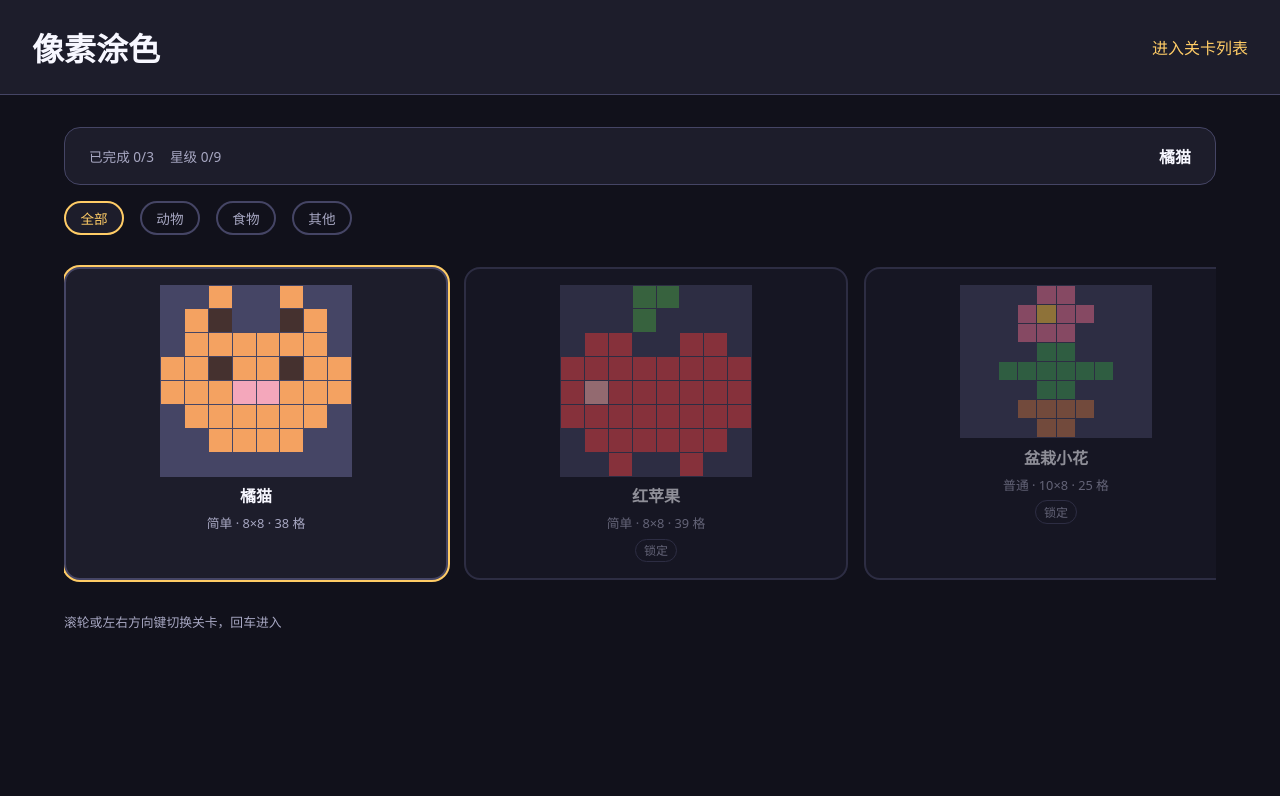
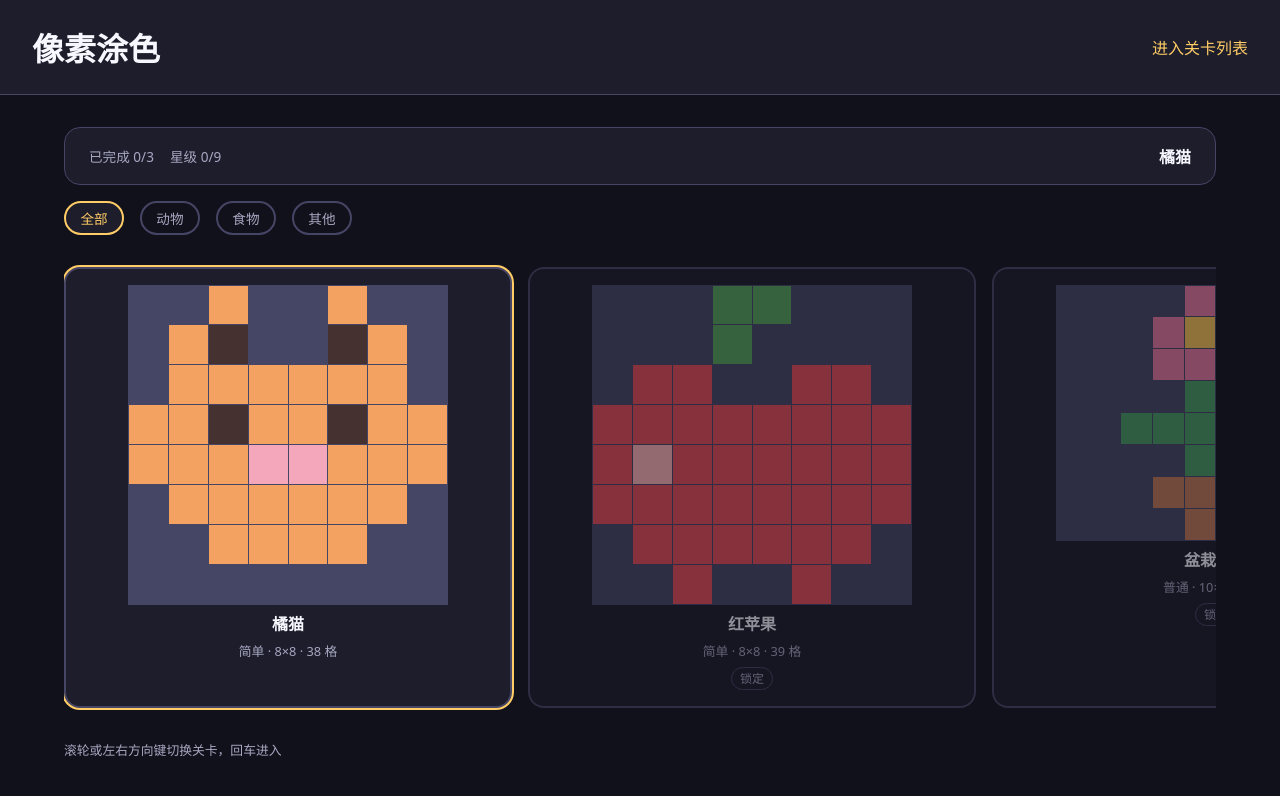
Before and after one commit to wangxilong123/PixelPainting, a Vue app: page /levels in a window 1280 px wide. Shown: the top 796 px of the page. Built offline with nearby package versions, Linux system fonts and the light colour scheme.

Commit message:
style: 卡片宽度调到 28rem，预览图上限调到 20rem

```diff
--- a/src/components/LevelCard.vue
+++ b/src/components/LevelCard.vue
@@ -80,7 +80,7 @@ function activate(): void {
 
 .level-preview {
   width: 100%;
-  max-width: 12rem;
+  max-width: 20rem;
   object-fit: contain;
 }
 
--- a/src/components/LevelCarousel.vue
+++ b/src/components/LevelCarousel.vue
@@ -189,7 +189,7 @@ onMounted(() => scrollToIndex(activeIndex.value, 'auto'))
 /* 卡片宽度在这里改，预览图上限在 LevelCard.vue 的 .level-preview */
 .carousel-slot {
   flex: 0 0 auto;
-  width: min(24rem, 100%);
+  width: min(28rem, 100%);
   scroll-snap-align: center;
 }
 
```
